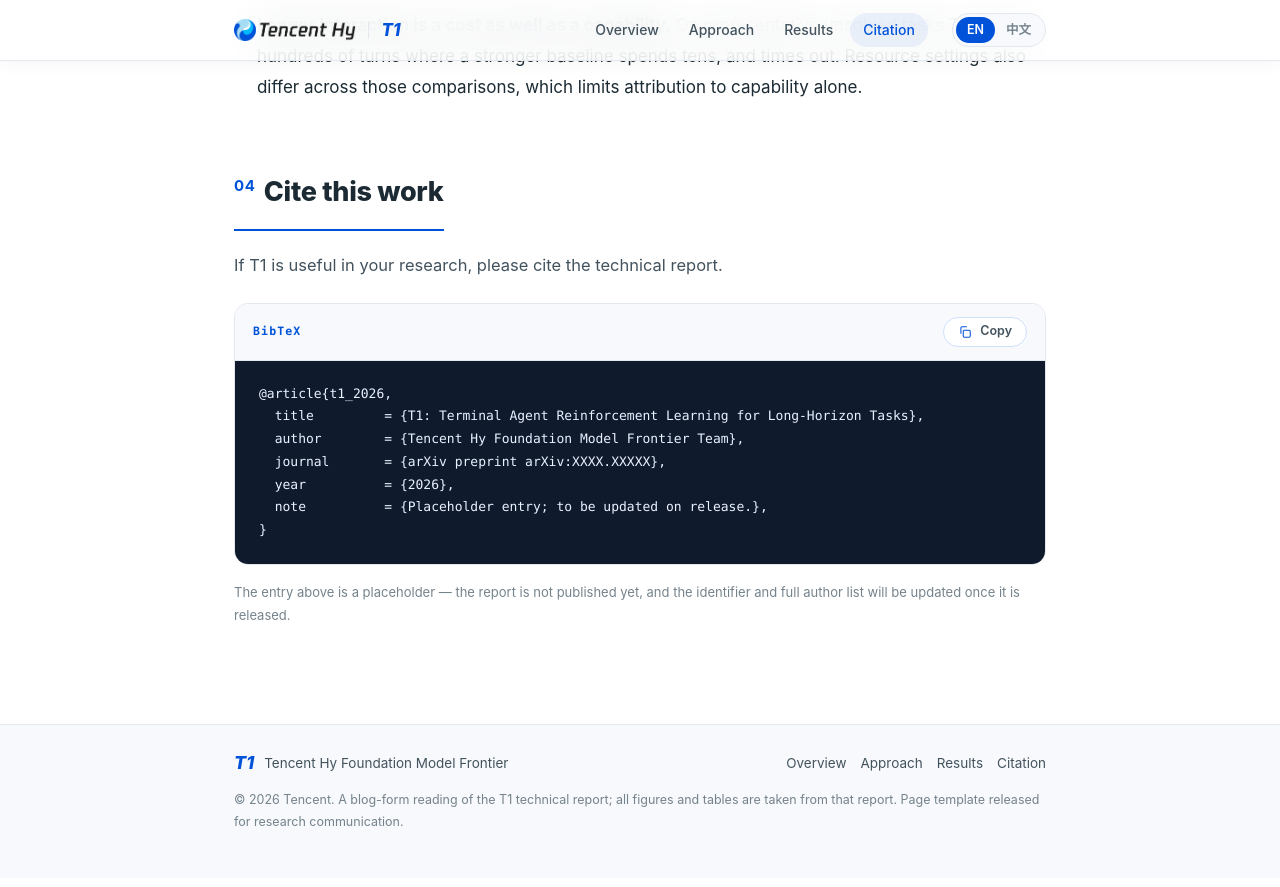
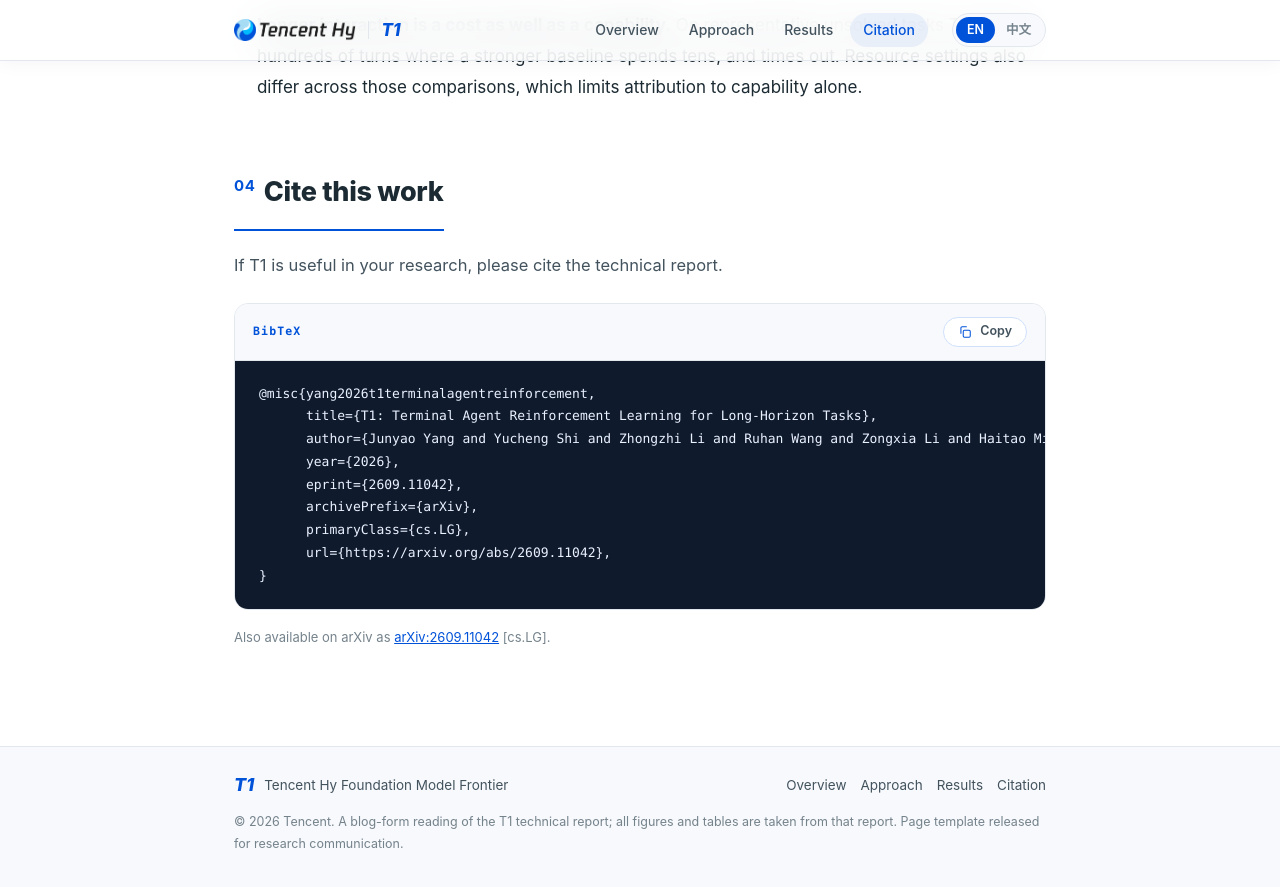
Before and after one commit to jyyang26/jyyang26.github.io, a Jekyll site: the page t1/index.html, which Jekyll copies as it is, in a window 1280 px wide and 900 px high, scrolled down 7785 px. Shown: the top 887 px of the window. Built offline with Jekyll 4.4.1, drawn with Linux system fonts in a browser that asks for light colours.

Commit message:
Update index.html

```diff
--- a/t1/index.html
+++ b/t1/index.html
@@ -1137,21 +1137,22 @@
         <span data-l="en">Copy</span><span data-l="zh">复制</span>
       </button>
     </div>
-<pre class="bib" id="bibtex">@article{t1_2026,
-  title         = {T1: Terminal Agent Reinforcement Learning for Long-Horizon Tasks},
-  author        = {Tencent Hy Foundation Model Frontier Team},
-  journal       = {arXiv preprint arXiv:XXXX.XXXXX},
-  year          = {2026},
-  note          = {Placeholder entry; to be updated on release.},
+<pre class="bib" id="bibtex">@misc{yang2026t1terminalagentreinforcement,
+      title={T1: Terminal Agent Reinforcement Learning for Long-Horizon Tasks},
+      author={Junyao Yang and Yucheng Shi and Zhongzhi Li and Ruhan Wang and Zongxia Li and Haitao Mi and Leowei Liang},
+      year={2026},
+      eprint={2609.11042},
+      archivePrefix={arXiv},
+      primaryClass={cs.LG},
+      url={https://arxiv.org/abs/2609.11042},
 }</pre>
   </div>
 
   <p class="cite-note" data-l="en">
-    The entry above is a placeholder &mdash; the report is not published yet, and the identifier and full
-    author list will be updated once it is released.
+    Also available on arXiv as <a href="https://arxiv.org/abs/2609.11042" target="_blank" rel="noopener">arXiv:2609.11042</a> [cs.LG].
   </p>
   <p class="cite-note" data-l="zh">
-    上面是占位条目——报告尚未发表，编号与完整作者列表会在发布后更新。
+    也可在 arXiv 上获取：<a href="https://arxiv.org/abs/2609.11042" target="_blank" rel="noopener">arXiv:2609.11042</a>［cs.LG］。
   </p>
 </section>
 
```
